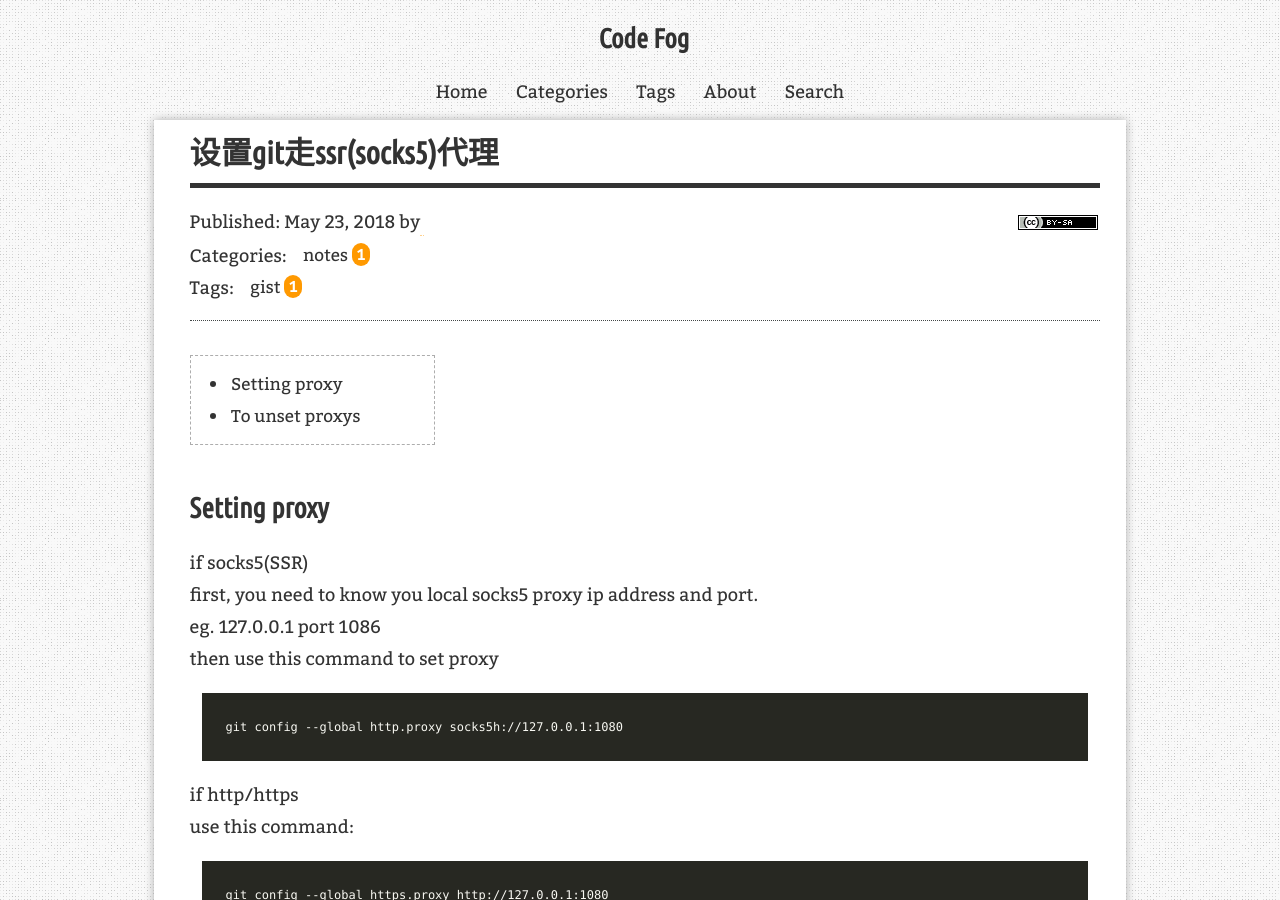
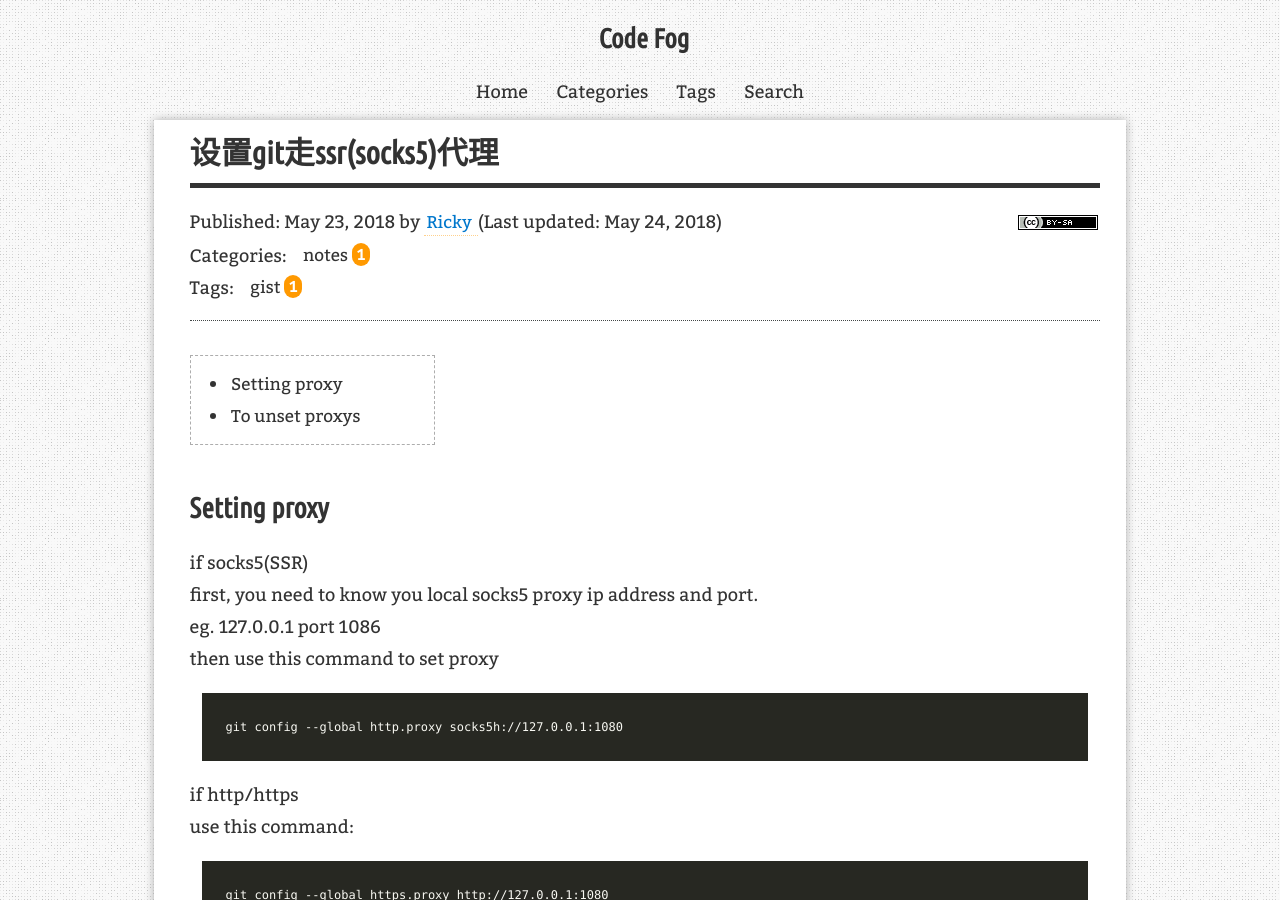
Before and after one commit to liqimore/note, a Jekyll site: the page built from _posts/2018-05-23-setting-git-proxy.md, in a window 1280 px wide and 900 px high. Built offline with Jekyll 4.4.1, drawn with Linux system fonts in a browser that asks for light colours; nearby versions of some CDN libraries; comment, search, counter and statistics services are not loaded.

Commit message:
remove about and test last update

```diff
--- a/_config.yml
+++ b/_config.yml
@@ -28,7 +28,7 @@ title: Code Fog
 description: "The more you know, the more you know you don't know."
 keywords: ''
 author:
-  name:
+  name: Ricky
   job_title:
   location:
   email:
--- a/_includes/blog/header.html
+++ b/_includes/blog/header.html
@@ -15,9 +15,6 @@
                     </li>
                     <li class="nav-link"><a title="{{ site.data.i18n[site.lang].categories }}" href="{{ site.paths.categories | relative_url }}">{{ site.data.i18n[site.lang].categories }}</a></li>
                     <li class="nav-link"><a title="{{ site.data.i18n[site.lang].tags }}" href="{{ site.paths.tags | relative_url }}">{{ site.data.i18n[site.lang].tags }}</a></li>
-                    <li class="nav-link">
-                        <a href="{{ site.paths.blog | relative_url }}/about">About</a>
-                    </li>
                     <!--[if !IE]> -->
                     <li class="nav-link"><a title="{{ site.data.i18n[site.lang].search }}" class="btn-search" href="#">{{ site.data.i18n[site.lang].search }}</a></li>
                     <!-- <![endif]-->
--- a/_posts/2018-05-23-setting-git-proxy.md
+++ b/_posts/2018-05-23-setting-git-proxy.md
@@ -3,6 +3,7 @@ layout: post
 title: "设置git走ssr(socks5)代理"
 description: "set git using ssr proxy"
 date: 2018-05-23
+last_updated: May 24, 2018
 categories: [notes]
 tags: [gist]
 comments: true
```
